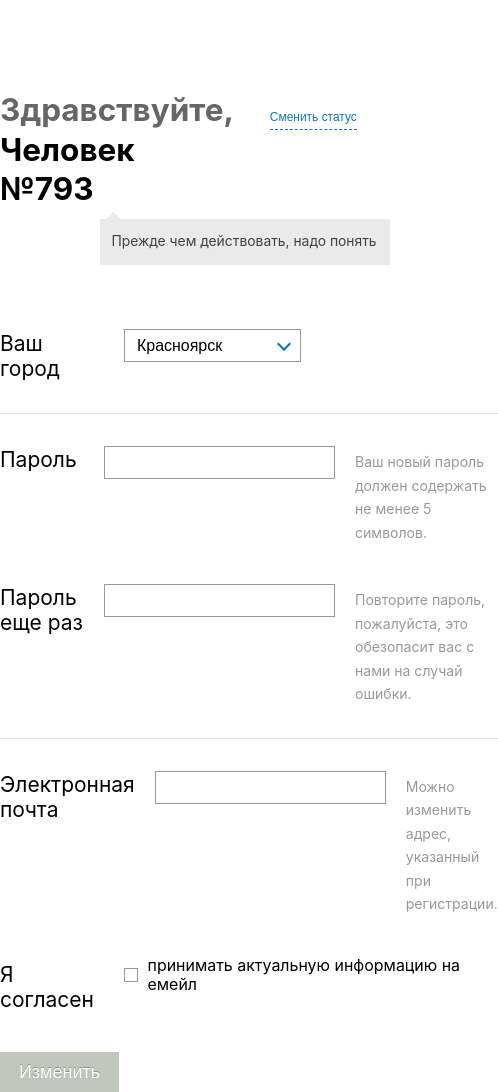
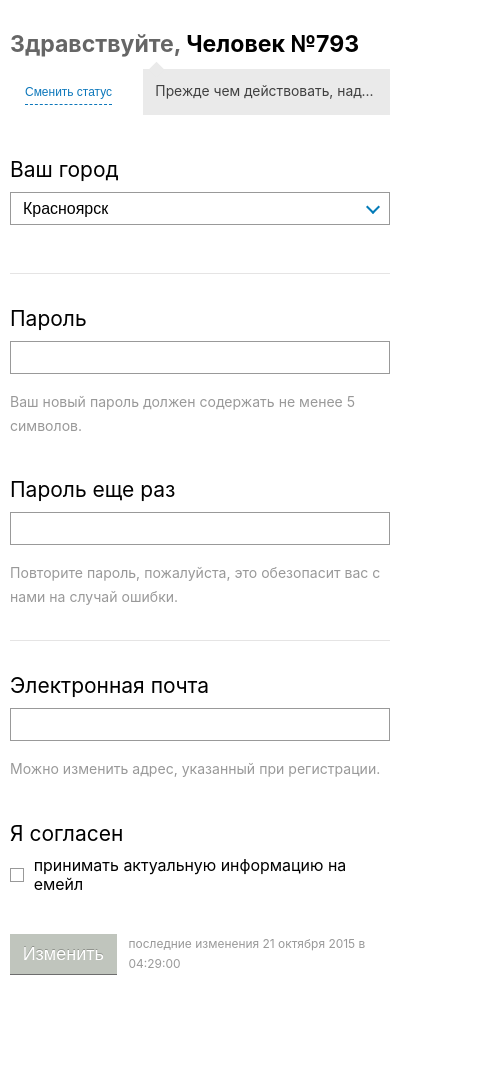
Before and after one commit to Comediant24/au-test, a React (Create React App) app: page / in a window 390 px wide. Shown: the whole page, 498 px wide, since content can reach past the window. After the commit the page ends 984 px from the top, so only its background shows below. Built offline with nearby package versions, Linux system fonts and the light colour scheme.

Commit message:
feat: реализовать адаптивность

```diff
--- a/src/components/App.js
+++ b/src/components/App.js
@@ -8,7 +8,7 @@ function App() {
       <header className="header">
         <Wellcome
           classSelector="header__wrapper"
-          user={`Человек №${Math.floor(Math.random() * 1000)}`}
+          user={`Человек${'\u00A0'}№${Math.floor(Math.random() * 1000)}`}
         />
       </header>
       <main className="main">
--- a/src/components/App.scss
+++ b/src/components/App.scss
@@ -2,11 +2,22 @@
 
 .app {
   max-width: 990px;
+  min-width: 400px;
   min-height: 569px;
-  margin: 90px auto 0;
+  margin: 0 auto;
   font-size: $base-size;
   font-family: $font;
   display: flex;
   flex-direction: column;
   gap: 32px;
+  padding: 90px 25px 0;
+
+  @media screen and (max-width: #{$large}) {
+    padding: 50px 25px 10px;
+    gap: 10px;
+    box-sizing: border-box;
+  }
+  @media screen and (max-width: #{$medium}) {
+    padding: 30px 10px 10px;
+  }
 }
--- a/src/components/Form.js
+++ b/src/components/Form.js
@@ -5,6 +5,7 @@ import FormSelect from './FormSelect';
 import cityList from '../utils/cityList';
 import Button from './Button';
 import './Form.scss';
+import UpdateDate from './UpdateDate';
 
 const Form = () => {
   const [city, setCity] = useState(cityList[0].city);
@@ -13,6 +14,8 @@ const Form = () => {
   const [values, setValues] = useState({});
   const [errors, setErrors] = useState({});
   const [isValid, setIsvalid] = useState(false);
+
+  const [currentDate, setCurrentDate] = useState('21 октября 2015 в 04:29:00');
 
   const form = useRef();
 
@@ -50,7 +53,22 @@ const Form = () => {
 
   const handleClick = (e) => {
     e.preventDefault();
+    let data =
+      new Date()
+        .toLocaleString('ru', {
+          day: 'numeric',
+          year: 'numeric',
+          month: 'long',
+        })
+        .slice(0, -3) +
+      ' в ' +
+      new Date().toLocaleString('ru', {
+        hour: 'numeric',
+        minute: 'numeric',
+        second: 'numeric',
+      });
     toJSON();
+    setCurrentDate(data);
     handleResetValue();
   };
 
@@ -145,6 +163,7 @@ const Form = () => {
           about="принимать актуальную информацию на емейл"
         />
       </fieldset>
+      <div className="form__submit">
         <Button
           onClick={handleClick}
           type={'submit'}
@@ -154,6 +173,8 @@ const Form = () => {
         >
           Изменить
         </Button>
+        <UpdateDate date={currentDate} />
+      </div>
     </form>
   );
 };
--- a/src/components/Form.scss
+++ b/src/components/Form.scss
@@ -27,6 +27,12 @@
 
   &__select-wrapper {
     position: relative;
+    @media screen and (max-width: #{$large}) {
+      grid-column: 1/3;
+    }
+    @media screen and (max-width: #{$medium}) {
+      grid-column: 1/4;
+    }
   }
 
   &__select-wrapper::before {
@@ -46,6 +52,35 @@
     position: absolute;
     top: 35px;
     left: 0px;
+
+    @media screen and (max-width: #{$large}) {
+      grid-row: 2/3;
+      grid-column: 1/3;
+    }
+
+    @media screen and (max-width: #{$medium}) {
+      grid-column: 1/4;
+    }
+  }
+
+  &__label {
+    @media screen and (max-width: #{$large}) {
+      grid-column: 1/3;
+    }
+    @media screen and (max-width: #{$medium}) {
+      grid-column: 1/4;
+    }
+
+    &_checkbox {
+      grid-column: 1/2;
+    }
+
+    &_agreement {
+      grid-column: 1/2;
+      @media screen and (max-width: #{$medium}) {
+        grid-column: 1/4;
+      }
+    }
   }
 
   &__item {
@@ -55,6 +90,15 @@
     font-size: calc(0.76 * #{$base-size});
     line-height: 119%;
     padding: 6px 12px;
+
+    @media screen and (max-width: #{$large}) {
+      grid-row: 2/3;
+      grid-column: 1/3;
+    }
+
+    @media screen and (max-width: #{$medium}) {
+      grid-column: 1/4;
+    }
 
     &_city {
       width: 100%;
@@ -68,12 +112,27 @@
       font-size: calc(0.67 * #{$base-size});
       line-height: 167%;
       color: #999999;
+
+      @media screen and (max-width: #{$large}) {
+        grid-row: 1/3;
+        margin-top: 6px;
+      }
+
+      @media screen and (max-width: #{$medium}) {
+        grid-row: 3/4;
+        grid-column: 1/4;
+      }
     }
 
     &-wrapper {
       grid-column: 2/4;
       display: flex;
       align-items: center;
+
+      @media screen and (max-width:#{$medium}) {
+        grid-column: 1/4;
+        grid-row: 2/3;
+      }
     }
 
     &_agreement {
@@ -98,6 +157,12 @@
     line-height: 119%;
   }
 
+  &__submit {
+    display: flex;
+    align-items: center;
+    gap: 12px;
+  }
+
   &__button {
     font-size: 18px;
     line-height: 20px;
@@ -115,4 +180,12 @@
       box-shadow: 0px 1px 0px #6d6d6d;
     }
   }
+
+  &__save-date {
+    padding: 0;
+    margin: 0;
+    font-size: calc(0.57 * #{$base-size});
+    line-height: 167%;
+    color: #999999;
+  }
 }
--- a/src/components/FormCheckBox.js
+++ b/src/components/FormCheckBox.js
@@ -12,7 +12,11 @@ const FormCheckBox = ({
 }) => {
   return (
     <div className={`form__input-container ${formSelector}`}>
-      <label onClick={onChange} className="form__label" htmlFor={label}>
+      <label
+        onClick={onChange}
+        className={`form__label form__label_${classSelector}`}
+        htmlFor={label}
+      >
         {title || ''}
       </label>
       <div className="form__item-wrapper">
--- a/src/components/FormInput.js
+++ b/src/components/FormInput.js
@@ -14,7 +14,10 @@ const FormInput = ({
 }) => {
   return (
     <div className={`form__input-container ${formSelector}`}>
-      <label className="form__label" htmlFor={label}>
+      <label
+        className={`form__label form__label_${classSelector}`}
+        htmlFor={label}
+      >
         {title || 'Заголовок '}
       </label>
       <input
--- /dev/null
+++ b/src/components/UpdateDate.js
@@ -0,0 +1,11 @@
+import React from 'react';
+
+const UpdateDate = ({ date }) => {
+  return (
+    <div className="form__save-info">
+      <p className="form__save-date">{`последние изменения ${date}`}</p>
+    </div>
+  );
+};
+
+export default UpdateDate;
--- a/src/components/Wellcome.scss
+++ b/src/components/Wellcome.scss
@@ -2,6 +2,14 @@
 
 .wellcome {
   @extend %grid-shared;
+
+  @media screen and (max-width: #{$large}) {
+    grid-template-columns: repeat(2, 1.5fr) 1fr;
+  }
+
+  @media screen and (max-width: #{$medium}) {
+    grid-template-columns: 1fr 2fr;
+  }
 
   &__title {
     display: flex;
@@ -16,6 +24,15 @@
     color: #666666;
     margin: 0;
     padding: 0;
+
+    @media screen and (max-width: #{$large}) {
+      font-size: calc(1.3 * #{$base-size});
+    }
+
+    @media screen and (max-width: #{$medium}) {
+      font-size: calc(1.1 * #{$base-size});
+      grid-column: 1/4;
+    }
   }
 
   &__button {
--- a/src/vendor/constants.scss
+++ b/src/vendor/constants.scss
@@ -1,5 +1,8 @@
 $base-size: 21px;
 $font: -apple-system, BlinkMacSystemFont, 'Arial', sans-serif;
+$large: 850px;
+$medium: 600px;
+$small: 400px;
 
 %grid-shared {
   display: grid;
```
Lines whose indentation alone changed are shown as unchanged.
